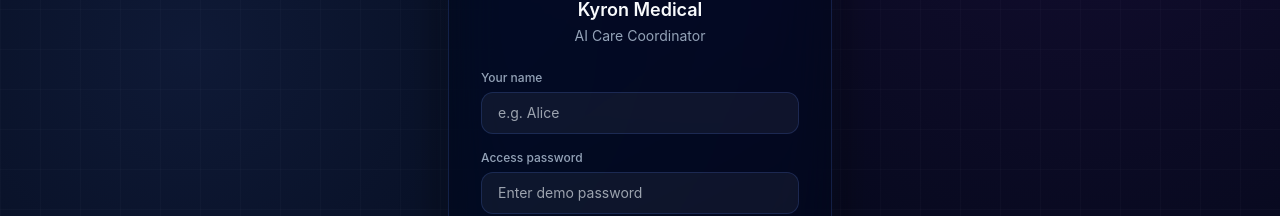
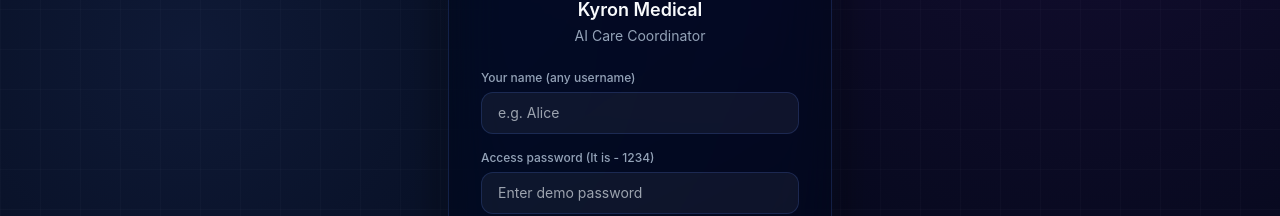
Before and after one commit to Vighaneshs/medical-ai-agent-demo, a Next.js app in the folder frontend/: page /login in a window 1280 px wide. Shown: the part 351-567 px from the top of the page. Built offline with nearby package versions, Linux system fonts and the light colour scheme.

Commit message:
UI tooltips for login

```diff
--- a/frontend/src/app/login/page.tsx
+++ b/frontend/src/app/login/page.tsx
@@ -57,7 +57,7 @@
         <form onSubmit={handleSubmit} className="flex flex-col gap-4">
           <div className="flex flex-col gap-1.5">
             <label className="text-xs font-medium" style={{ color: 'var(--text-muted)' }}>
-              Your name
+              Your name (any username)
             </label>
             <input
               type="text"
@@ -76,7 +76,7 @@
 
           <div className="flex flex-col gap-1.5">
             <label className="text-xs font-medium" style={{ color: 'var(--text-muted)' }}>
-              Access password
+              Access password (It is - 1234)
             </label>
             <input
               type="password"
```
